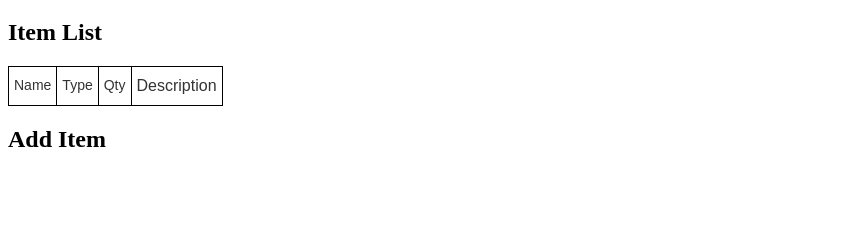
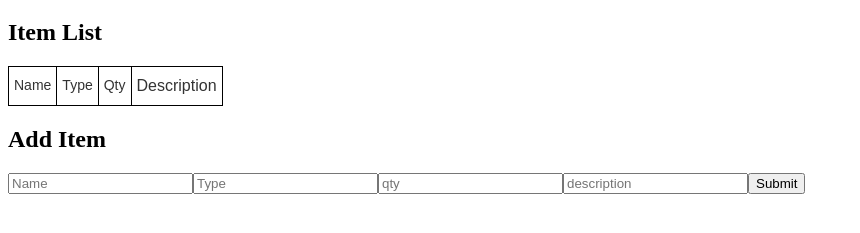
Before and after one commit to EmbangWicaksono/GatsbyWebFirestore, a Gatsby site: page / in a window 1280 px wide. Shown: the part 61-294 px from the top of the page, without its empty margins (0-860 px from the left). Built offline with nearby package versions, Linux system fonts and the light colour scheme; Gatsby itself is replaced by a stand-in of ours.

Commit message:
fix add features

```diff
--- a/src/pages/index.js
+++ b/src/pages/index.js
@@ -1,6 +1,6 @@
 import React from "react"
 import ItemList from "../components/itemlist"
-import addItemForm from "../components/additemform"
+import AddItemForm from "../components/additemform"
 const IndexPage = () => {
 
   return (
@@ -9,7 +9,7 @@ const IndexPage = () => {
       <h2>Item List</h2>
       <ItemList/>
       <h2>Add Item</h2>
-      <addItemForm/>
+      <AddItemForm/>
     </div>
   )
 }
```
